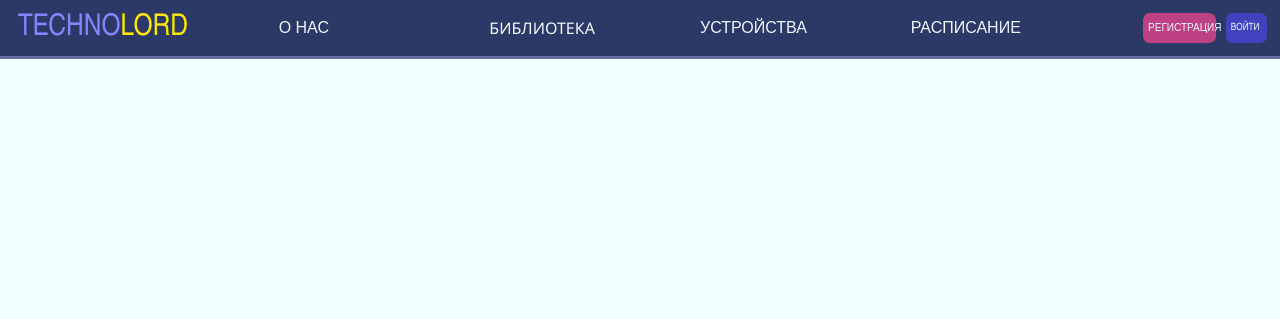
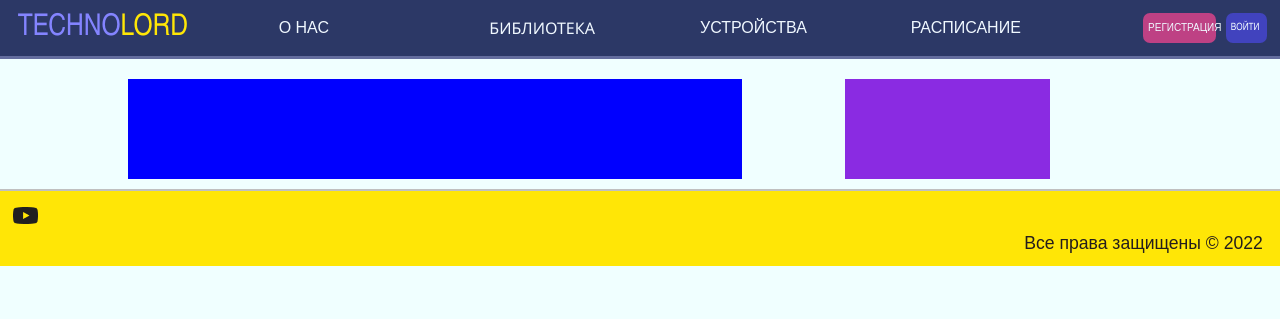
Before and after one commit to KuzeyKurt/technolord, a PHP site: page / in a window 1280 px wide. Shown: the top 319 px of the page. Run offline with PHP 8.4, Linux system fonts and the light colour scheme.

Commit message:
footer added

```diff
--- a/css/style.css
+++ b/css/style.css
@@ -52,6 +52,7 @@ header {
     float: left;
     padding: 1%;
     background-color: rgb(44, 56, 102);
+    margin-bottom: 20px;
     border-bottom: 3px solid rgba(145, 151, 202, 0.562);
 }
 
@@ -163,3 +164,59 @@ header #reg {
 header #reg:hover {
     background-color: rgb(201, 134, 170);
 }
+
+
+/* Стили для всего документа*/
+
+#wrapper{
+    width: 80%;
+    margin-left: 10%;
+    float: left;
+}
+
+#wrapper #leftCol{
+    width: 60%;
+    height: 100px;
+    margin-right: 10%;
+    background-color: blue;
+    float: left;
+}
+
+#wrapper #rightCol{
+    height: 100px;
+    width: 20%;
+    background-color: blueviolet;
+    float: left;
+}
+
+
+/* Стили для футера */
+
+footer{
+    width: 100%;
+    float: left;
+    padding: 1%;
+    background-color: rgb(255, 230, 6);
+    border-top: 2px solid silver;
+    margin-top: 10px;
+}
+
+footer #social{
+    float: left;
+    width: 50%;
+}
+
+footer #social img{
+    width: 25px;
+    height: 25px;
+    float: left;
+    margin-bottom: 5px;
+}
+
+footer #rights{
+    float: right;
+    width: 50%;
+    text-align: right;
+    font-size: 1.1em;
+    margin-right: 30px;
+}
--- a/index.php
+++ b/index.php
@@ -49,5 +49,25 @@
         </div>
 
     </header>
+
+    <div id="wrapper">
+        <div id="leftCol">
+        </div>
+
+
+        <div id="rightCol">
+        </div>
+    </div>
+
+    <footer>
+        <div id="social">
+           <a href="http://youtube.com" title="Ютюб"> <img src="/img/youtube_b.png" alt="YouTube">
+        </a>
+        </div>
+
+        <div id="rights">
+            Все права защищены &copy; <?php echo date ('Y')?>
+        </div>
+    </footer>
 </body>
 </html>
```
Also changed, not shown: img/youtube.png (added), img/youtube_b.png (added).
